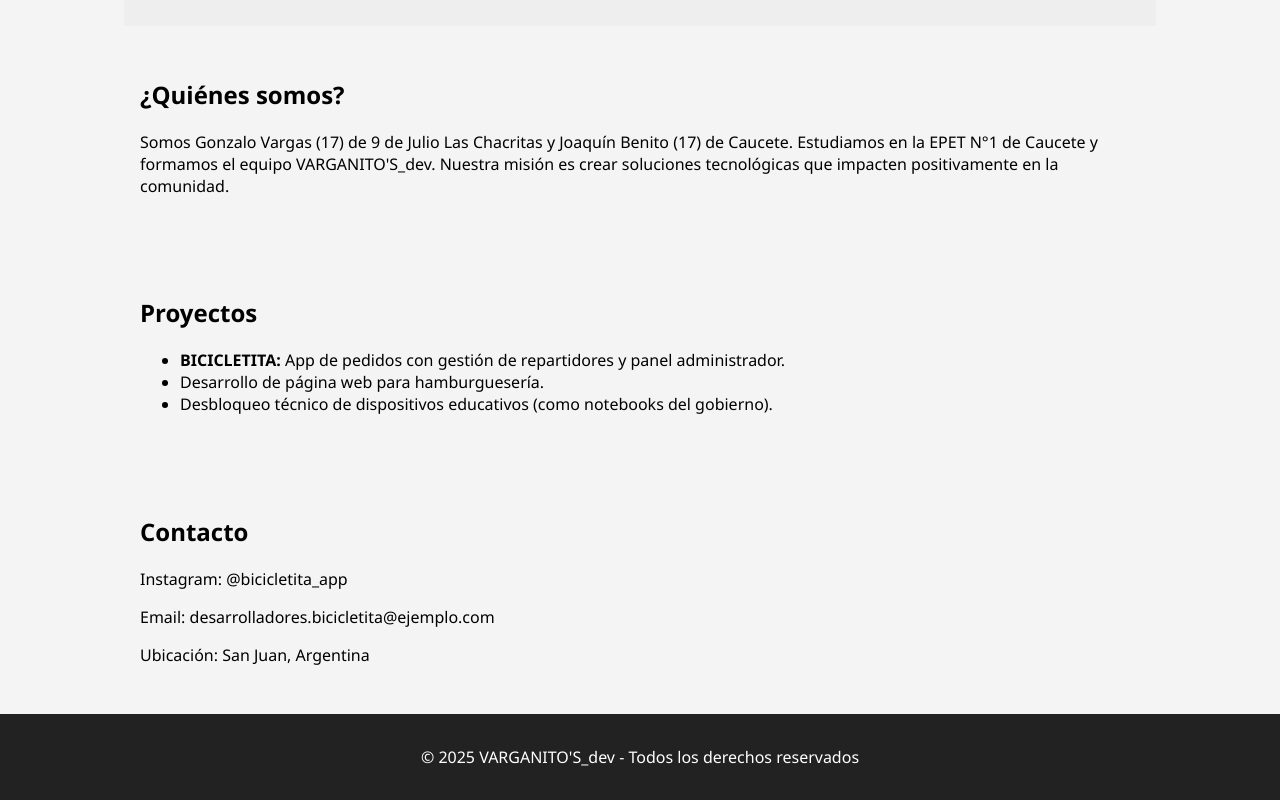
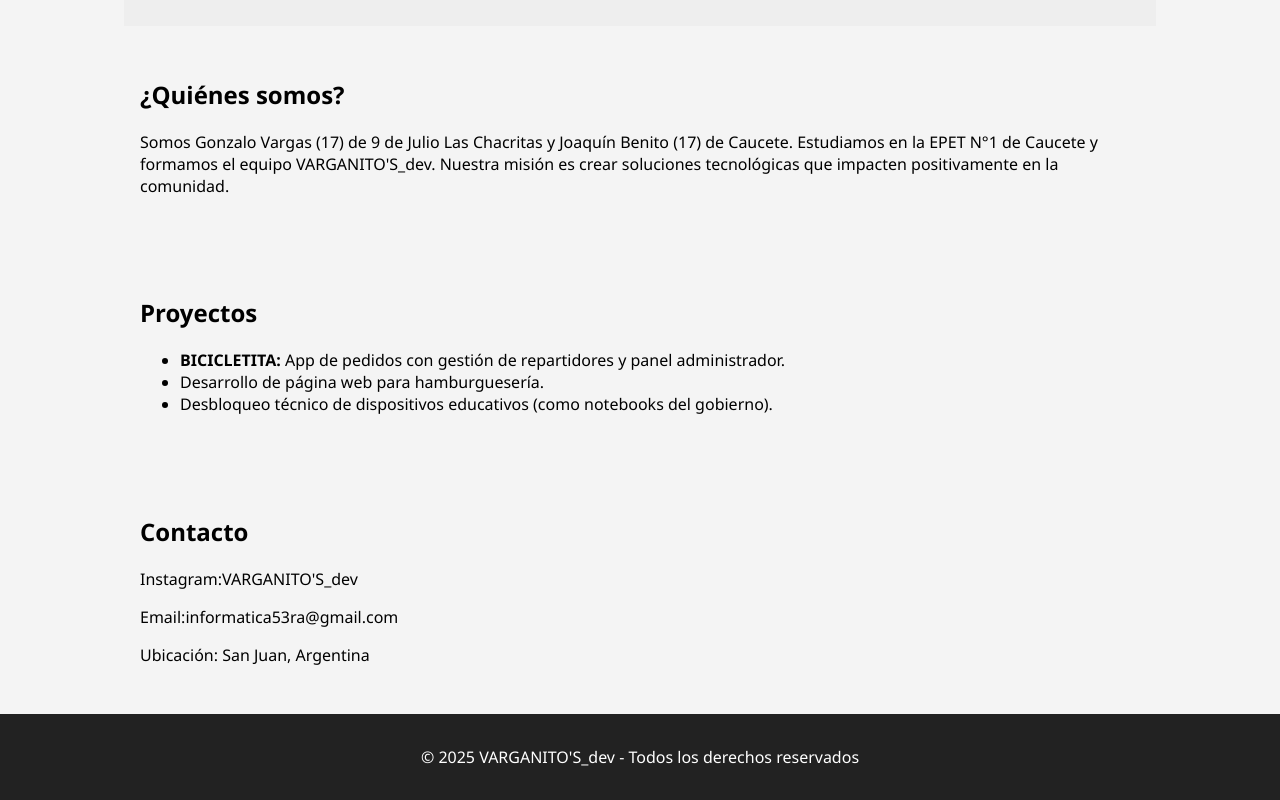
Before and after one commit to infor25/VARGANITO-S_dev, a plain HTML site: page index.html in a window 1280 px wide. Shown: the part 391-1191 px from the top of the page. Drawn offline with Linux system fonts and the light colour scheme.

Commit message:
Add files via upload

```diff
--- a/index.html
+++ b/index.html
@@ -81,8 +81,8 @@
 
     <section id="contacto">
         <h2>Contacto</h2>
-        <p>Instagram: @bicicletita_app</p>
-        <p>Email: desarrolladores.bicicletita@ejemplo.com</p>
+        <p>Instagram:VARGANITO'S_dev</p>
+        <p>Email:informatica53ra@gmail.com</p>
         <p>Ubicación: San Juan, Argentina</p>
     </section>
 
```
